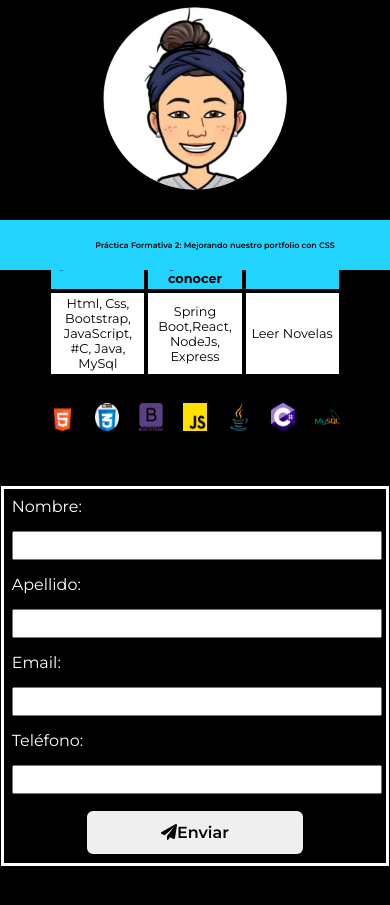
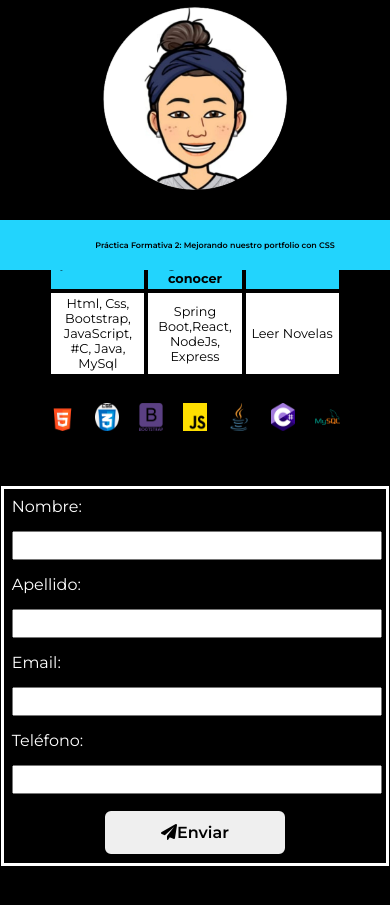
Before and after one commit to IrisZamora/MiPortafolio, a plain HTML site: page index.html in a window 390 px wide. Shown: the part 574-1479 px from the top of the page. Drawn offline with nearby package versions, Linux system fonts and the light colour scheme.

Commit message:
Modificacion tamaño btn enviar

```diff
--- a/style.css
+++ b/style.css
@@ -224,7 +224,7 @@ div img{
 }
 
 .contenido__formulario__btn{
-    width: 25%;
+    width: 35%;
     margin: auto;
     padding: 12px 0;
     border-radius: 8px;
@@ -376,9 +376,7 @@ div img{
         width: 100%; /* Ocupa todo el ancho */
     }
 
-    .contenido__formulario__btn {
-        width: 60%; /* Botón más grande */
-    }
+
     .footer {
         font-size: 0.5rem; /* Achicar la letra del footer */
     }
@@ -412,7 +410,7 @@ div img{
     }
 
     .contenido__formulario__btn {
-        width: 70%; /* Aumentar el tamaño del botón */
+        width: 40%; /* Aumentar el tamaño del botón */
     }
 
     .footer {
```
